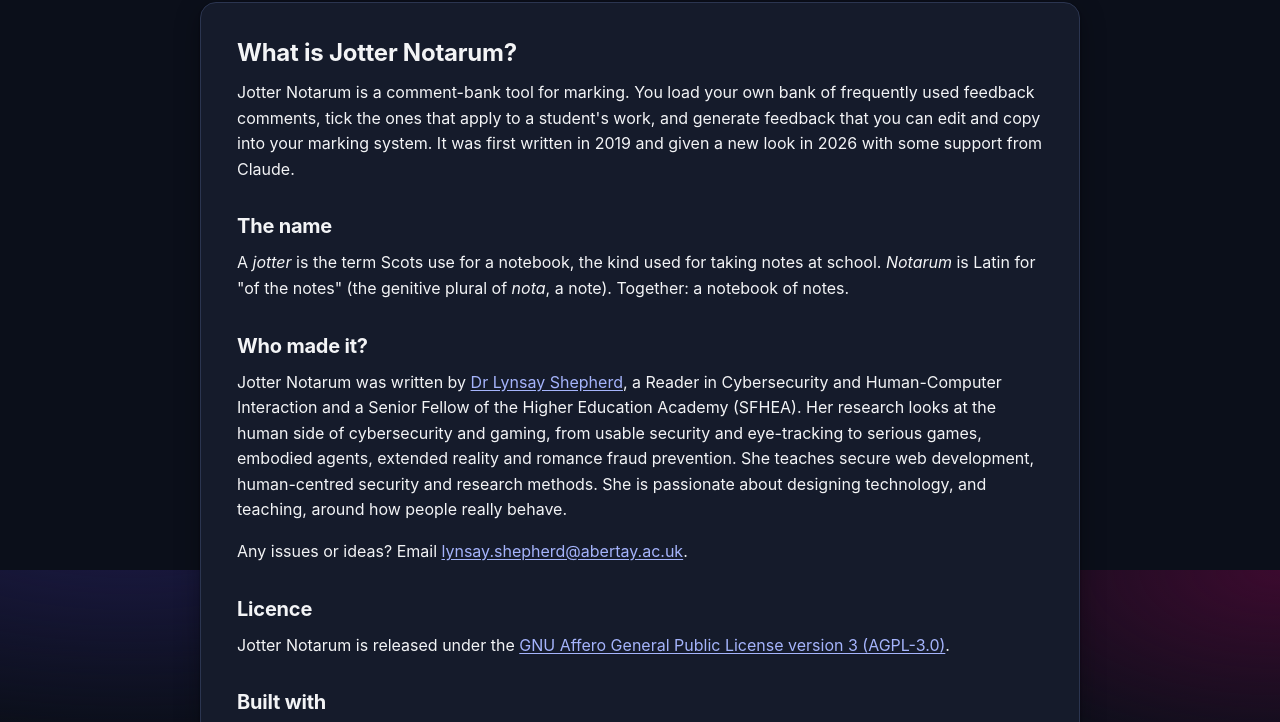
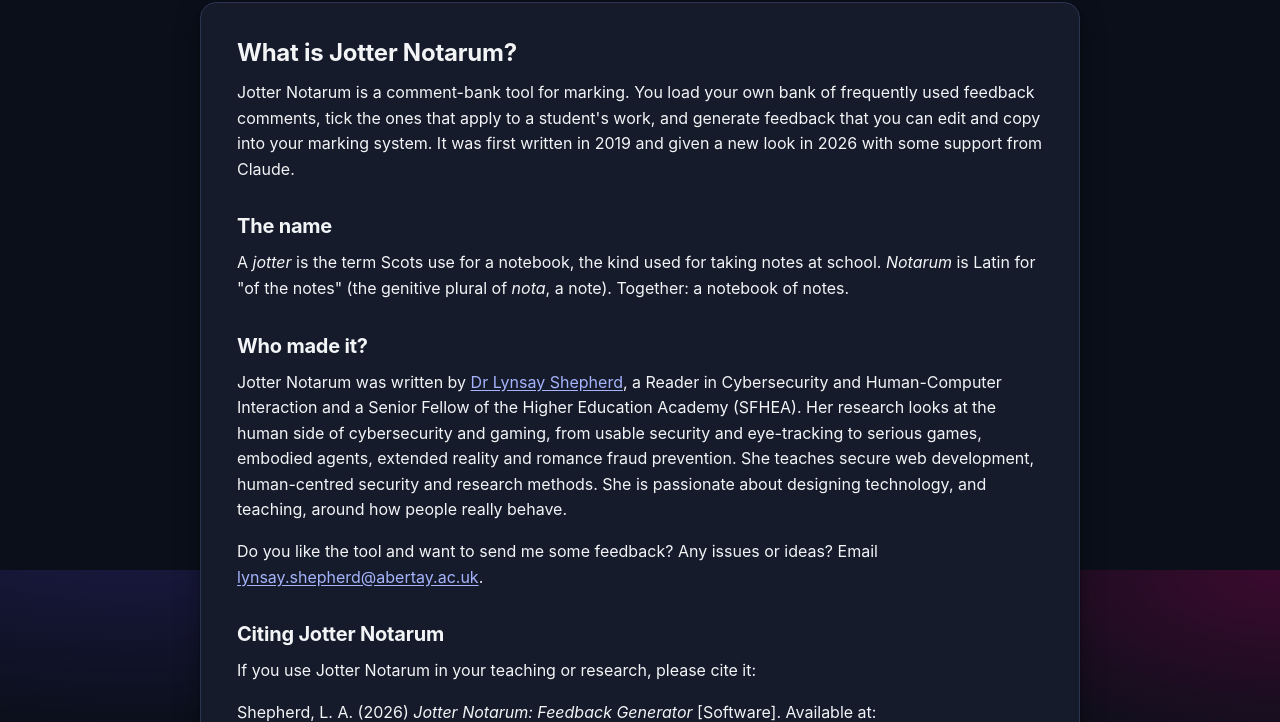
Before and after one commit to Lynsay/JotterNotarum, a website: page about.html in a window 1280 px wide. Shown: the part 230-952 px from the top of the page. Drawn offline with Linux system fonts and the light colour scheme.

```diff
--- a/about.html
+++ b/about.html
@@ -88,7 +88,11 @@
 					<h3 class="instructionHeaderPage">Who made it?</h3>
 					<p>Jotter Notarum was written by <a href="https://www.abertay.ac.uk/staff-search/dr-lynsay-shepherd/">Dr Lynsay Shepherd</a>, a Reader in Cybersecurity and Human-Computer Interaction and a Senior Fellow of the Higher Education Academy (SFHEA). Her research looks at the human side of cybersecurity and gaming, from usable security and eye-tracking to serious games, embodied agents, extended reality and romance fraud prevention. She teaches secure web development, human-centred security and research methods. She is passionate about designing technology, and teaching, around how people really behave.</p>
 
-					<p>Any issues or ideas?  Email <a href="mailto:lynsay.shepherd@abertay.ac.uk?Subject=%5BIssue%5D%20Jotter%20Notarum%3A%20Feedback%20Generator">lynsay.shepherd@abertay.ac.uk</a>.</p>
+					<p>Do you like the tool and want to send me some feedback?  Any issues or ideas?  Email <a href="mailto:lynsay.shepherd@abertay.ac.uk?Subject=%5BIssue%5D%20Jotter%20Notarum%3A%20Feedback%20Generator">lynsay.shepherd@abertay.ac.uk</a>.</p>
+
+					<h3 class="instructionHeaderPage">Citing Jotter Notarum</h3>
+					<p>If you use Jotter Notarum in your teaching or research, please cite it:</p>
+					<p>Shepherd, L. A. (2026) <i>Jotter Notarum: Feedback Generator</i> [Software]. Available at: <a href="https://doi.org/10.5281/zenodo.24574189">https://doi.org/10.5281/zenodo.24574189</a> (source code: <a href="https://github.com/Lynsay/JotterNotarum">https://github.com/Lynsay/JotterNotarum</a>).</p>
 
 					<h3 class="instructionHeaderPage">Licence</h3>
 					<p>Jotter Notarum is released under the <a href="LICENSE">GNU Affero General Public License version 3 (AGPL-3.0)</a>.
```
